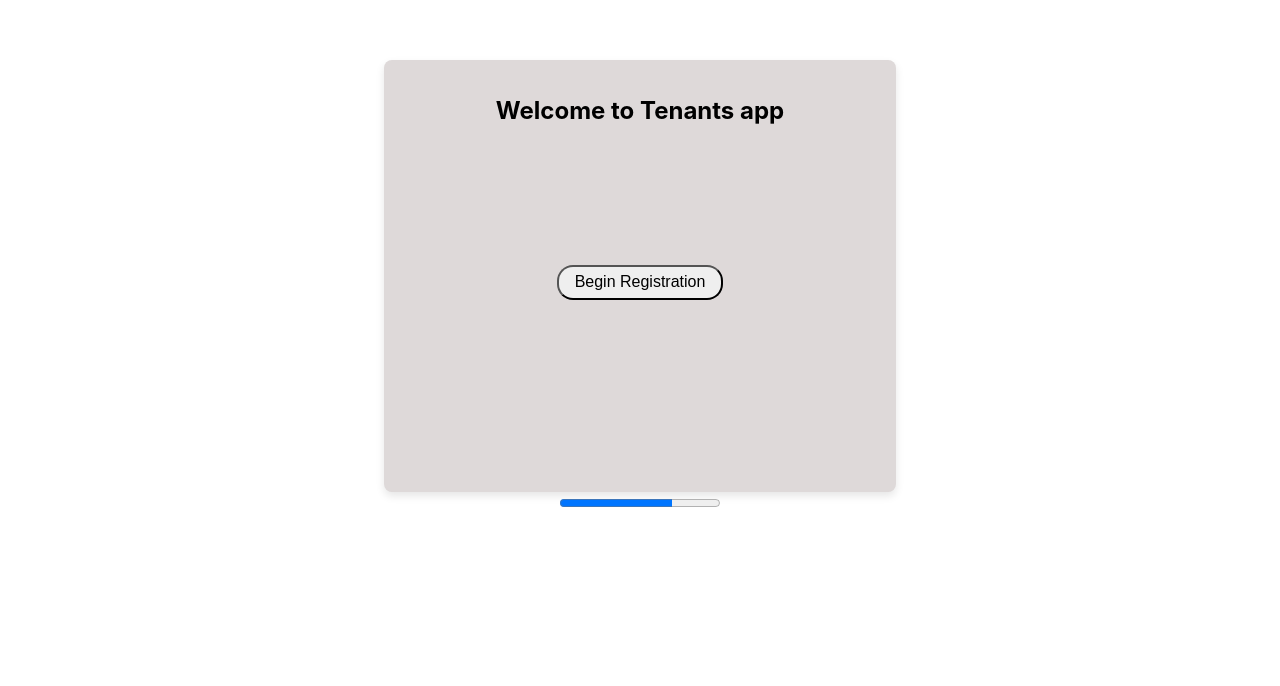
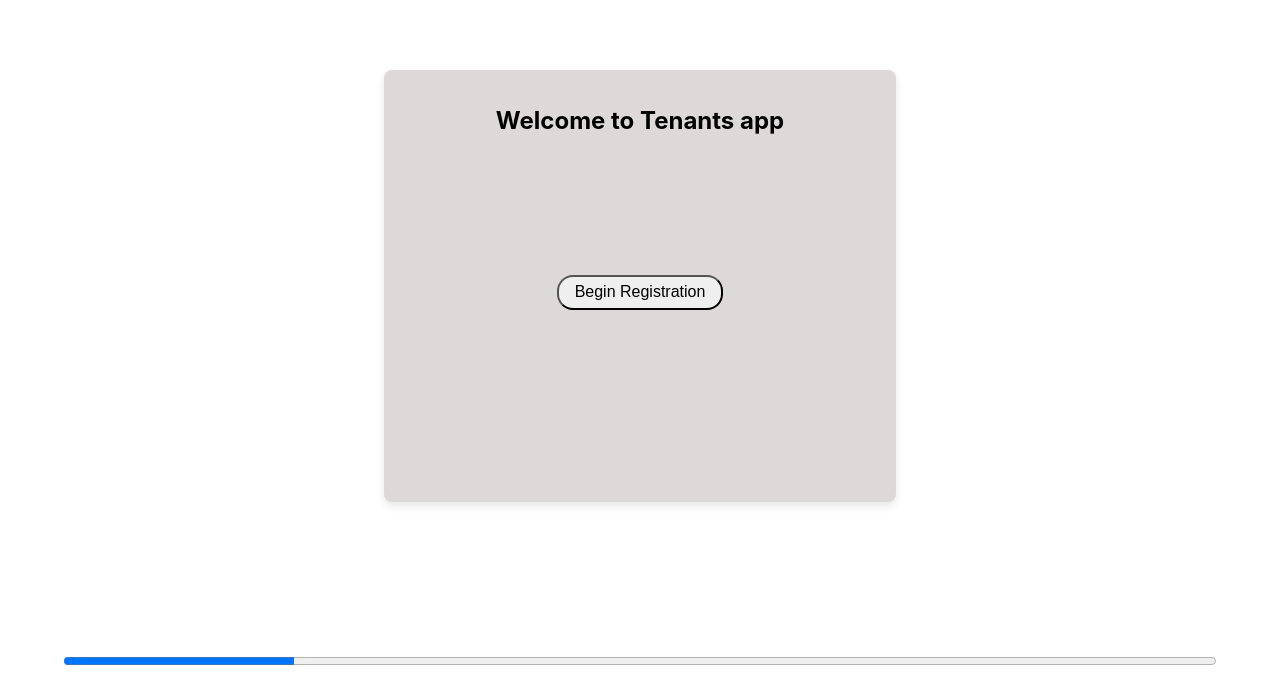
Before and after one commit to LLschuster/tenants-app, a React (Create React App) app in the folder client/: page / in a window 1280 px wide. Shown: the part 114-800 px from the top of the page. Built offline with nearby package versions, Linux system fonts and the light colour scheme.

Commit message:
feat(client): added interactivity to progress bar

```diff
--- a/client/src/App.css
+++ b/client/src/App.css
@@ -86,3 +86,14 @@ input[type="button"] {
 fieldset {
   border-width: 0;
 }
+
+footer {
+  position: fixed;
+  bottom: 1rem;
+  width: 100%;
+}
+
+footer > progress {
+  width: 90%;
+  margin-inline: 5%;
+}
--- a/client/src/App.tsx
+++ b/client/src/App.tsx
@@ -1,5 +1,7 @@
 import React from 'react';
 import './App.css';
+
+const totalSteps = 5
 
 type StepProps = {
   onSubmit: () => void
@@ -153,7 +155,7 @@ function App() {
         {_renderCurrentStep()}
       </div>
       <footer>
-      <progress id="registration_progress" max="100" value="70">70%</progress>
+      <progress id="registration_progress" max="100" value={((currentStep + 1) * 100) / totalSteps}></progress>
       </footer>
     </main>
   );
```
